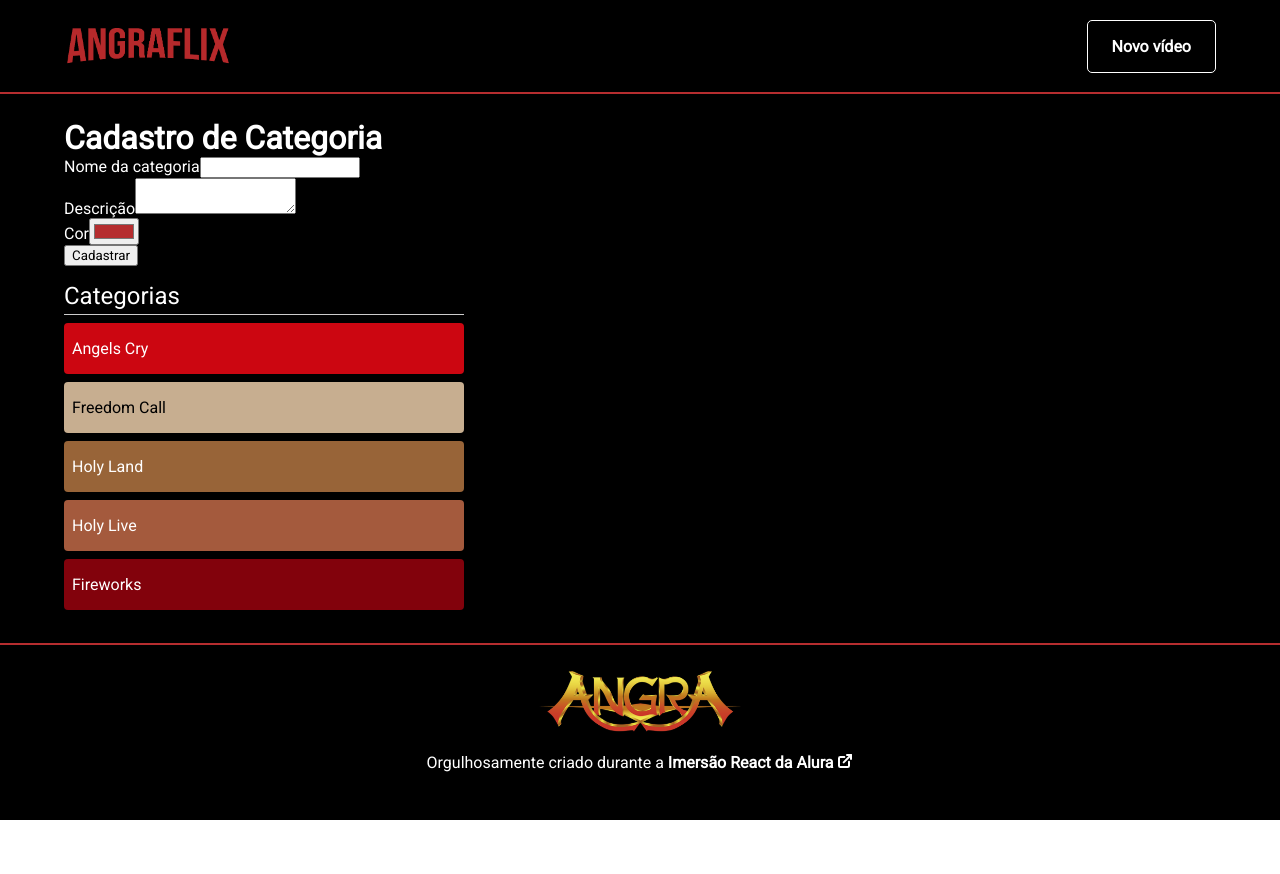
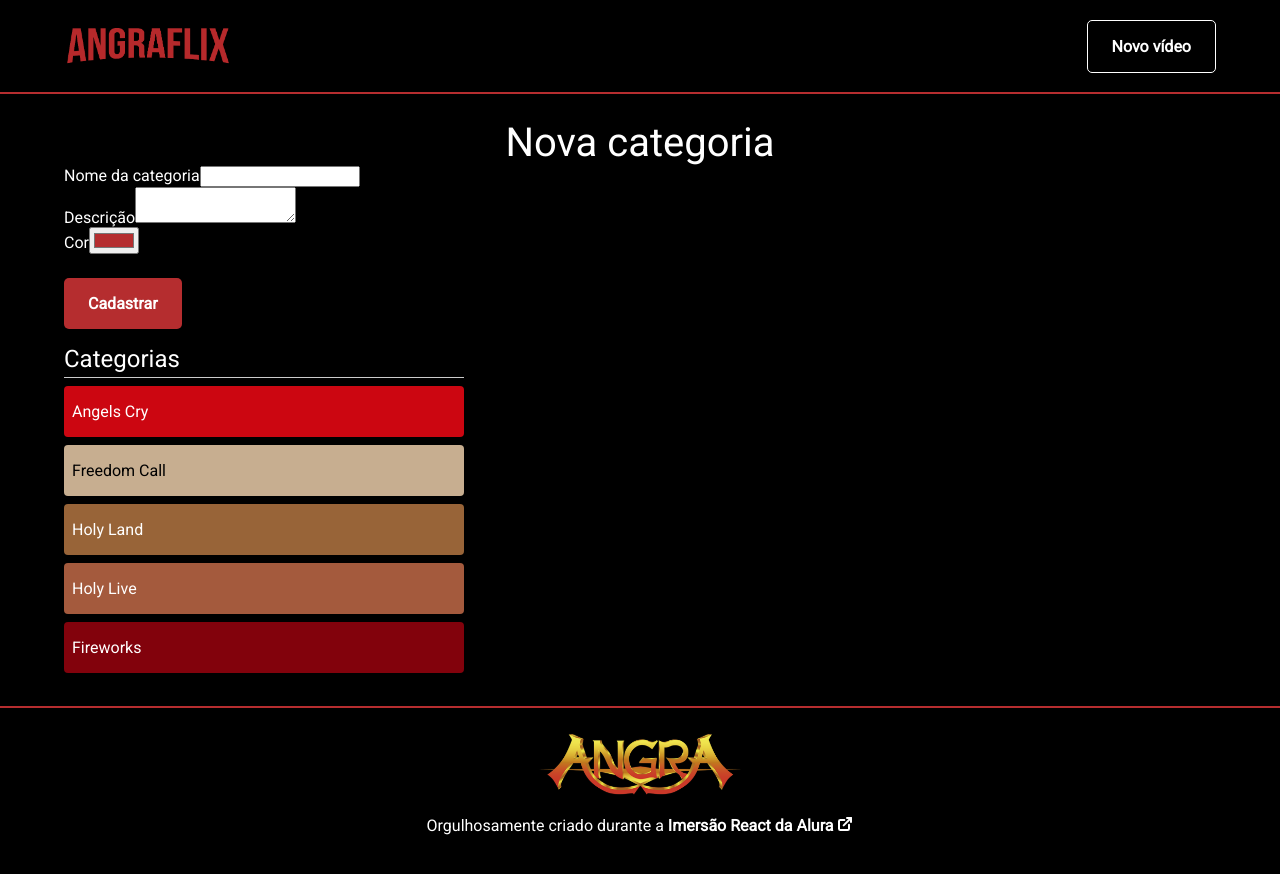
Before and after one commit to JoaoVSouto/angraflix, a React (Create React App) app: page /cadastro/categoria in a window 1280 px wide. Shown: the top 874 px of the page. Before the commit the page ends 820 px from the top, so only its background shows below. Built offline with nearby package versions, Linux system fonts and the light colour scheme.

Commit message:
Styles submit button and form title

```diff
--- a/src/_layout/CadastroLayout.ts
+++ b/src/_layout/CadastroLayout.ts
@@ -8,6 +8,9 @@
 
   h1 {
     margin: 0;
+    text-align: center;
+    font-size: 40px;
+    font-weight: normal;
   }
 
   @media (max-width: 800px) {
--- a/src/pages/Cadastro/Categoria/index.tsx
+++ b/src/pages/Cadastro/Categoria/index.tsx
@@ -5,7 +5,7 @@
 
 import initialData from '../../../data/dados_iniciais.json';
 
-import { Categories, Category } from './styles';
+import { Categories, Category, SubmitButton } from './styles';
 
 type InputChangeHandlerEvent =
   | React.ChangeEvent<HTMLInputElement>
@@ -75,7 +75,7 @@
 
   return (
     <>
-      <h1>Cadastro de Categoria</h1>
+      <h1>Nova categoria</h1>
 
       <form onSubmit={handleSubmit}>
         <Input
@@ -116,7 +116,7 @@
           onChange={handleInputChange}
         />
 
-        <button type="submit">Cadastrar</button>
+        <SubmitButton type="submit">Cadastrar</SubmitButton>
       </form>
 
       <Categories>
--- a/src/pages/Cadastro/Categoria/styles.ts
+++ b/src/pages/Cadastro/Categoria/styles.ts
@@ -1,5 +1,7 @@
 import styled from 'styled-components';
 import { readableColor } from 'polished';
+
+import { Button } from '../../../components/Button';
 
 export const Categories = styled.div`
   margin-top: 16px;
@@ -16,6 +18,13 @@
   @media (max-width: 800px) {
     max-width: unset;
   }
+`;
+
+export const SubmitButton = styled(Button)`
+  background-color: var(--primary);
+  border: 0;
+  color: var(--white);
+  margin-top: 24px;
 `;
 
 interface ICategoryProps {
```
